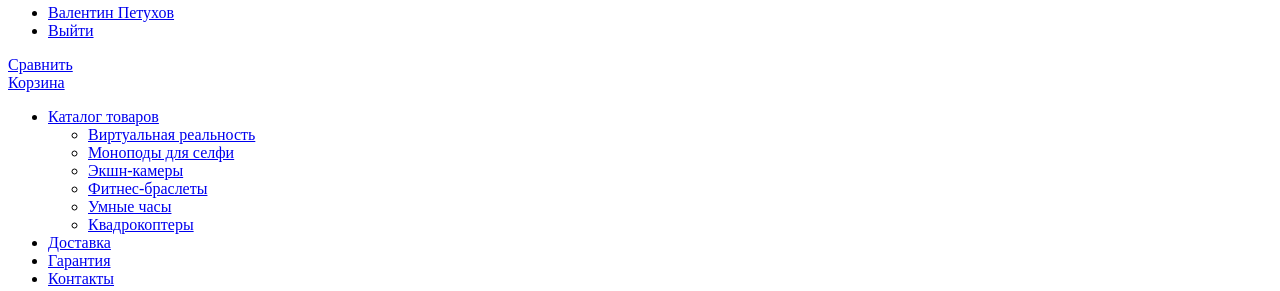
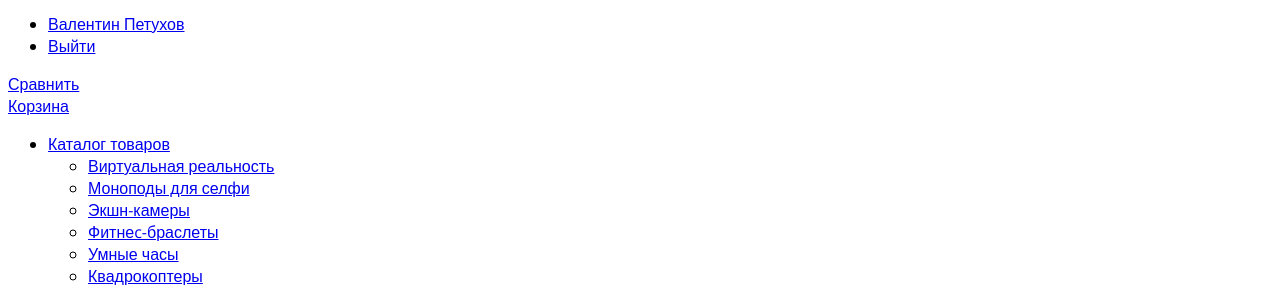
Before and after one commit to de-evg/834275-device, a plain HTML site: page catalog.html in a window 1280 px wide. Shown: the part 153-444 px from the top of the page. Drawn offline with nearby package versions, Linux system fonts and the light colour scheme.

Commit message:
подключил style.css к catalog.html

```diff
--- a/catalog.html
+++ b/catalog.html
@@ -2,6 +2,8 @@
 <html lang="ru">
 <head>
   <meta charset="utf-8">
+  <link href="https://fonts.googleapis.com/css?family=Open+Sans:300,400&amp;subset=cyrillic" rel="stylesheet">
+  <link href="css/style.css" rel="stylesheet">
   <title>Итернет-магазин гаджетов - DEVICE</title>
 </head>
 <body>
```
Also changed, not shown: index.html (indentation only).
